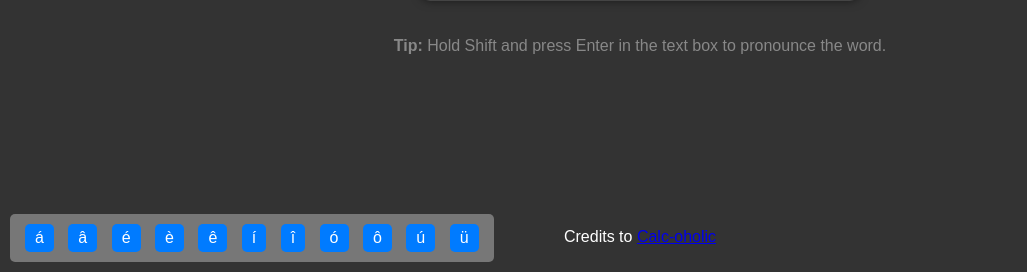
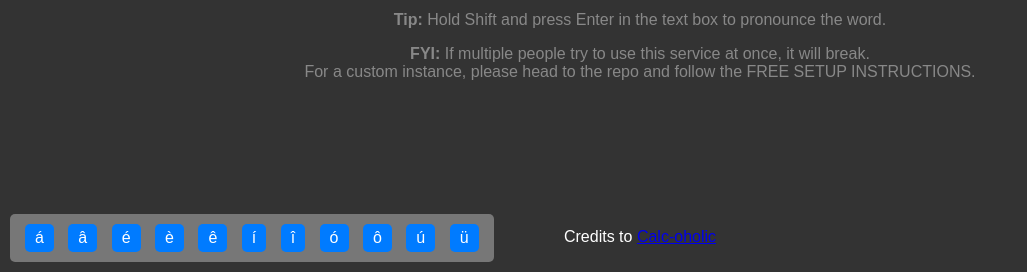
Before and after one commit to AHStudying/Flask-Spelling-UIL, a Flask app: template api/templates/contest.html in a window 1280 px wide. Shown: the part 528-800 px from the top of the page, without its empty margins (0-1027 px from the left). Run offline with Flask 3, Linux system fonts and the light colour scheme; the template is opened without the code that fills it, so the values that code supplies are empty.

Commit message:
Update contest.html

```diff
--- a/api/templates/contest.html
+++ b/api/templates/contest.html
@@ -118,6 +118,7 @@
     </div>
     <div class="tip">
         <p><strong>Tip:</strong> Hold Shift and press Enter in the text box to pronounce the word.</p>
+        <p><strong>FYI:</strong> If multiple people try to use this service at once, it will break.<br>For a custom instance, please head to the repo and follow the FREE SETUP INSTRUCTIONS.</p>
     </div>
     <div class="accented-keyboard" draggable="true" id="accentedKeyboard">
         <button onclick="insertAccent('á')">á</button>
```
